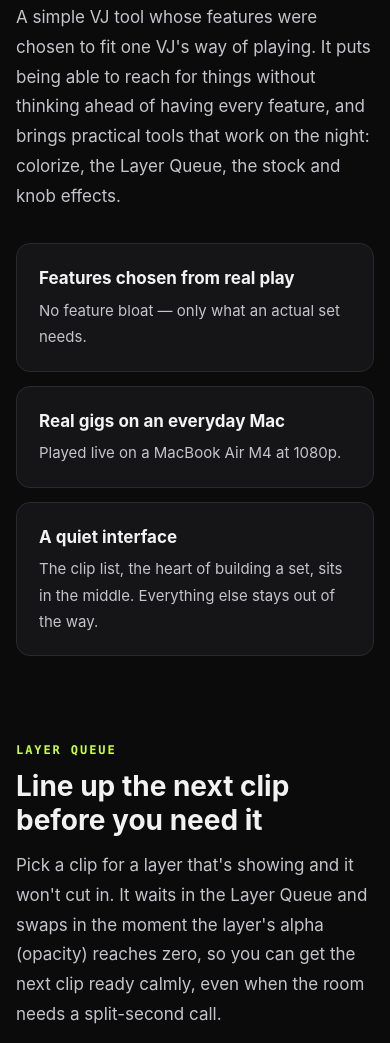
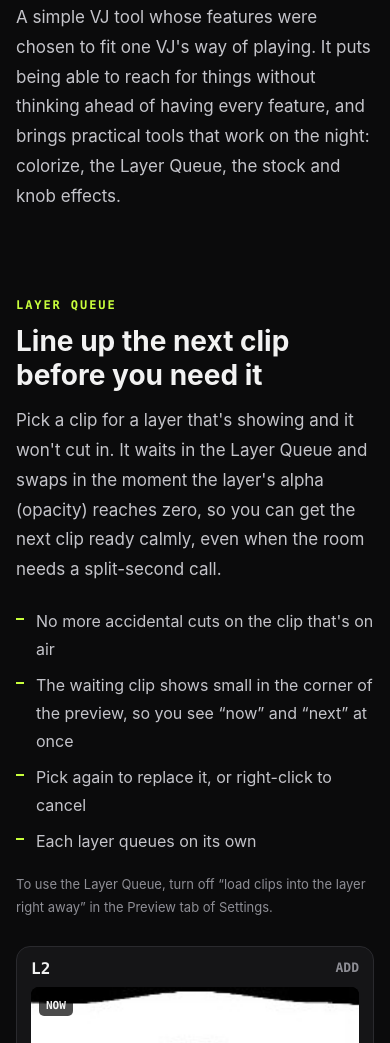
Before and after one commit to onomuta/onomuta.github.io, a plain HTML site: page onomflow/index.html in a window 390 px wide. Shown: the part 1114-2157 px from the top of the page. Drawn offline with Linux system fonts and the light colour scheme.

Commit message:
Drop the concept pillars from the ONOM FLOW page
Co-Authored-By: Claude Opus 5.5 <noreply@anthropic.com>

```diff
--- a/onomflow/index.html
+++ b/onomflow/index.html
@@ -145,9 +145,6 @@
   .fxsel-row span { font: 600 12px/1 var(--mono); padding: 8px 10px; border-radius: 7px; background: #0f0f11; border: 1px solid var(--rule); color: var(--muted); }
   .fxsel-row span.on { color: #0b0b0c; background: var(--accent); border-color: var(--accent); }
   .fxsel-row i { font-style: normal; color: var(--muted); }
-  .pillars { list-style: none; margin: 32px 0 0; padding: 0; display: grid; grid-template-columns: repeat(3, 1fr); gap: 14px; }
-  .pillars li { padding: 20px 22px; border-radius: 14px; background: var(--panel); border: 1px solid var(--rule); color: var(--body); font-size: 15px; }
-  .pillars b { display: block; color: var(--text); font-size: 17px; margin-bottom: 4px; }
   .show .small-note { color: var(--muted); font-size: 13px; margin-top: 18px; }
 
   .queue-mock { margin: 0; justify-self: center; width: min(100%, 420px); }
@@ -268,7 +265,6 @@
     .hero { padding-top: 48px; }
     .layers { grid-template-columns: repeat(4, 1fr); }
     .why, .steps { grid-template-columns: 1fr; }
-    .pillars { grid-template-columns: 1fr; }
     .memo-mock { grid-template-columns: 1fr; }
     .mm-list { border-right: 0; border-bottom: 1px solid var(--rule); flex-direction: row; flex-wrap: wrap; }
     .terms { grid-template-columns: 1fr; gap: 0; }
@@ -335,16 +331,6 @@
       <h2 lang="en">Less to learn.<br>Nothing to hunt for.</h2>
       <p lang="ja">自分の VJ スタイルに合わせて、機能を選び抜いたシンプルな VJ ツールです。多機能さよりも「迷わず触れること」を大切にしながら、カラーライズ、レイヤーキュー、ストック、ノブエフェクトなど、現場で効く実用的な機能をそろえました。</p>
       <p lang="en">A simple VJ tool whose features were chosen to fit one VJ's way of playing. It puts being able to reach for things without thinking ahead of having every feature, and brings practical tools that work on the night: colorize, the Layer Queue, the stock and knob effects.</p>
-      <ul class="pillars" lang="ja">
-        <li><b>プレイスタイルから機能を選ぶ</b>多機能にはせず、実際の運用に要るものだけを積んでいます。</li>
-        <li><b>いつもの Mac で、現場を回す</b>MacBook Air M4 と 1080p の出力で、実際の現場を回しています。</li>
-        <li><b>ノイズを抑えた画面</b>展開をつくる中心の「素材一覧」を真ん中に置き、ほかは静かに。</li>
-      </ul>
-      <ul class="pillars" lang="en">
-        <li><b>Features chosen from real play</b>No feature bloat — only what an actual set needs.</li>
-        <li><b>Real gigs on an everyday Mac</b>Played live on a MacBook Air M4 at 1080p.</li>
-        <li><b>A quiet interface</b>The clip list, the heart of building a set, sits in the middle. Everything else stays out of the way.</li>
-      </ul>
     </div>
   </section>
 
```
